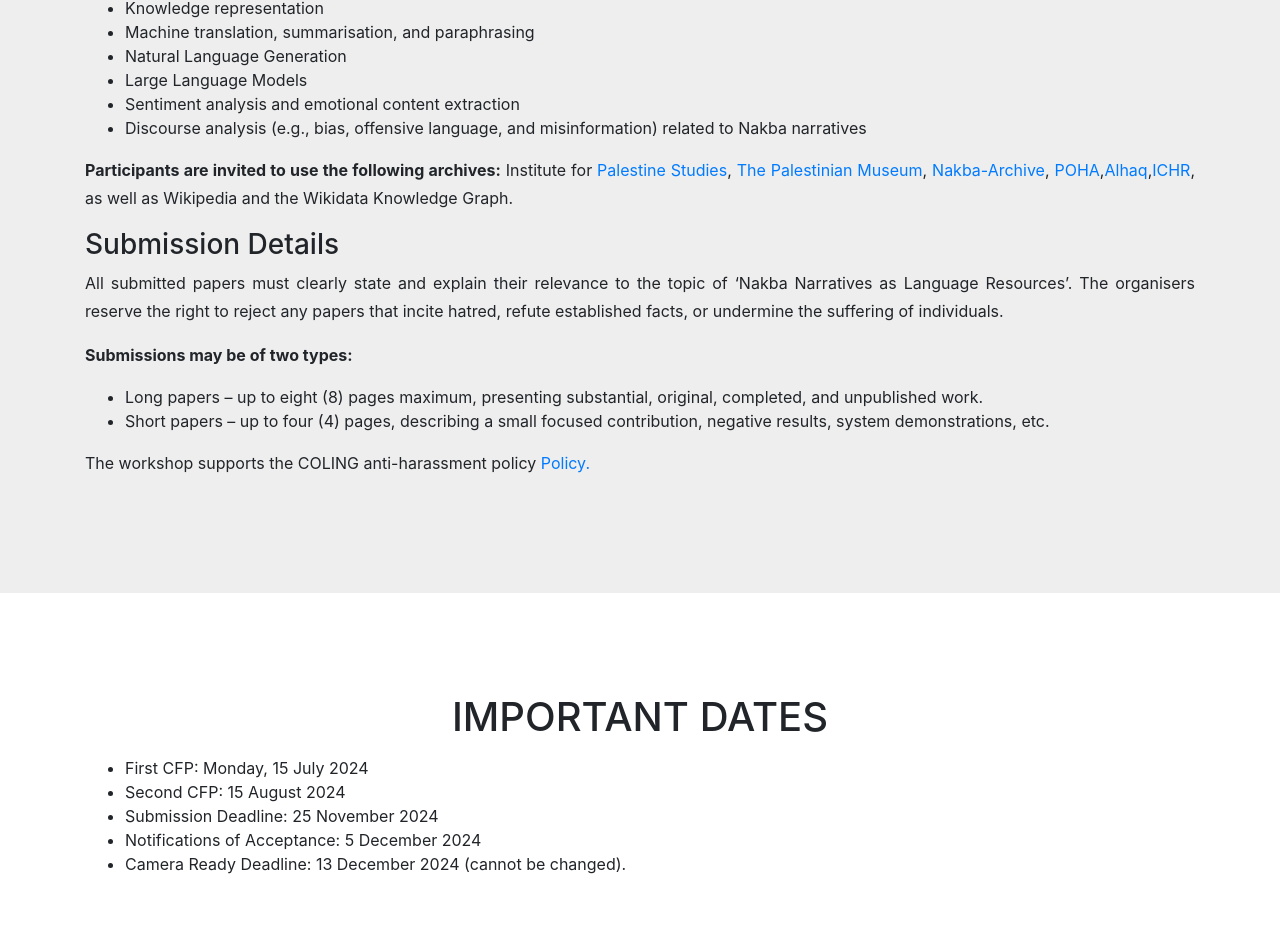
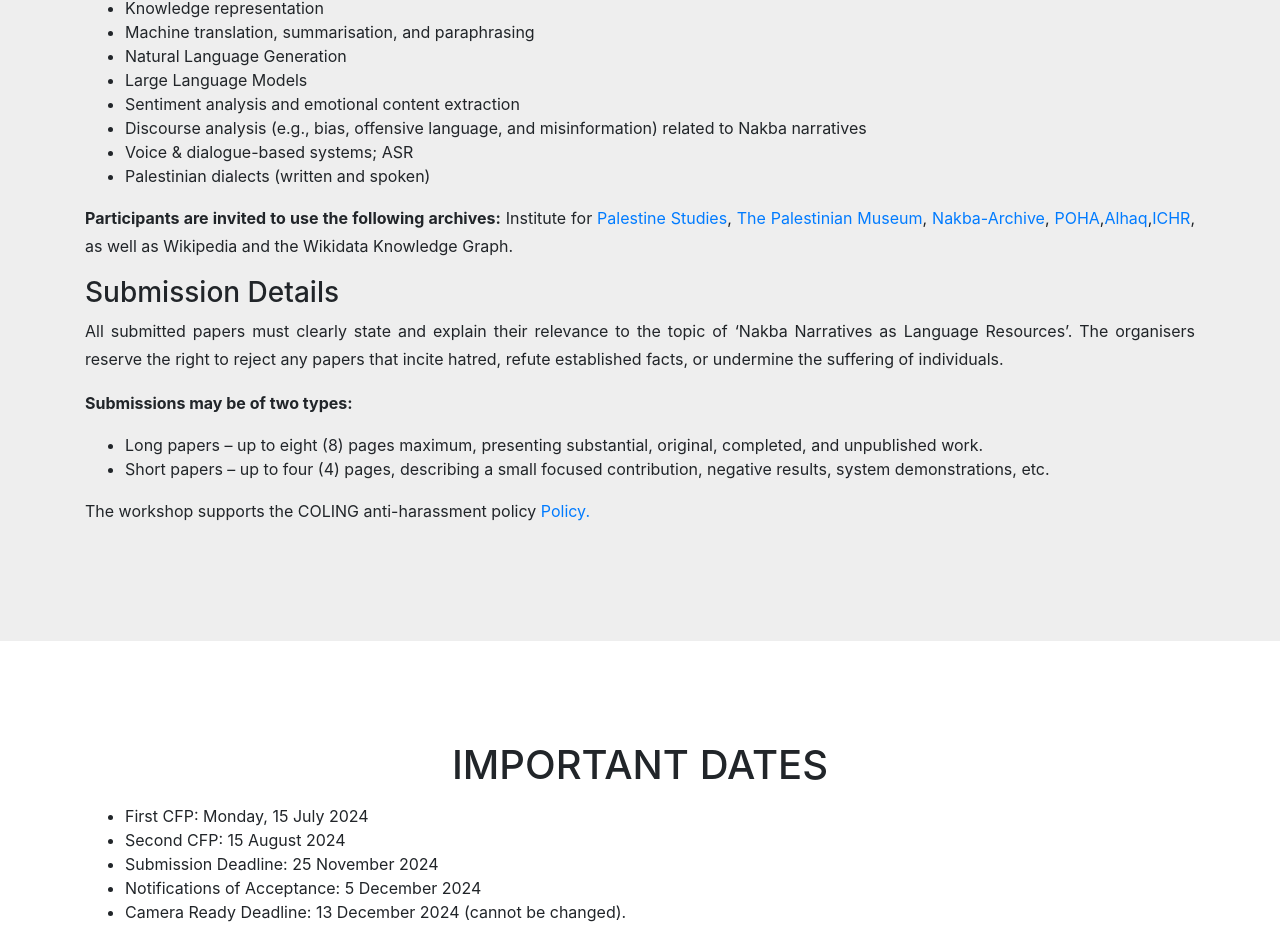
Before and after one commit to SinaLab/nakba-nlp, a website with bundled scripts: page index.html in a window 1280 px wide. Shown: the part 1937-2874 px from the top of the page. Built offline with nearby package versions, Linux system fonts and the light colour scheme; a web font is replaced by a local one.

Commit message:
Update index.html
added new pullet points under call for papers section

```diff
--- a/index.html
+++ b/index.html
@@ -149,6 +149,8 @@
               <li>Large Language Models</li>
               <li>Sentiment analysis and emotional content extraction</li>
               <li>Discourse analysis (e.g., bias, offensive language, and misinformation) related to Nakba narratives</li>
+              <li>Voice & dialogue-based systems; ASR</li>
+              <li>Palestinian dialects (written and spoken)</li>
             </ul>
          </p>
          <p style="text-align:justify">
```
